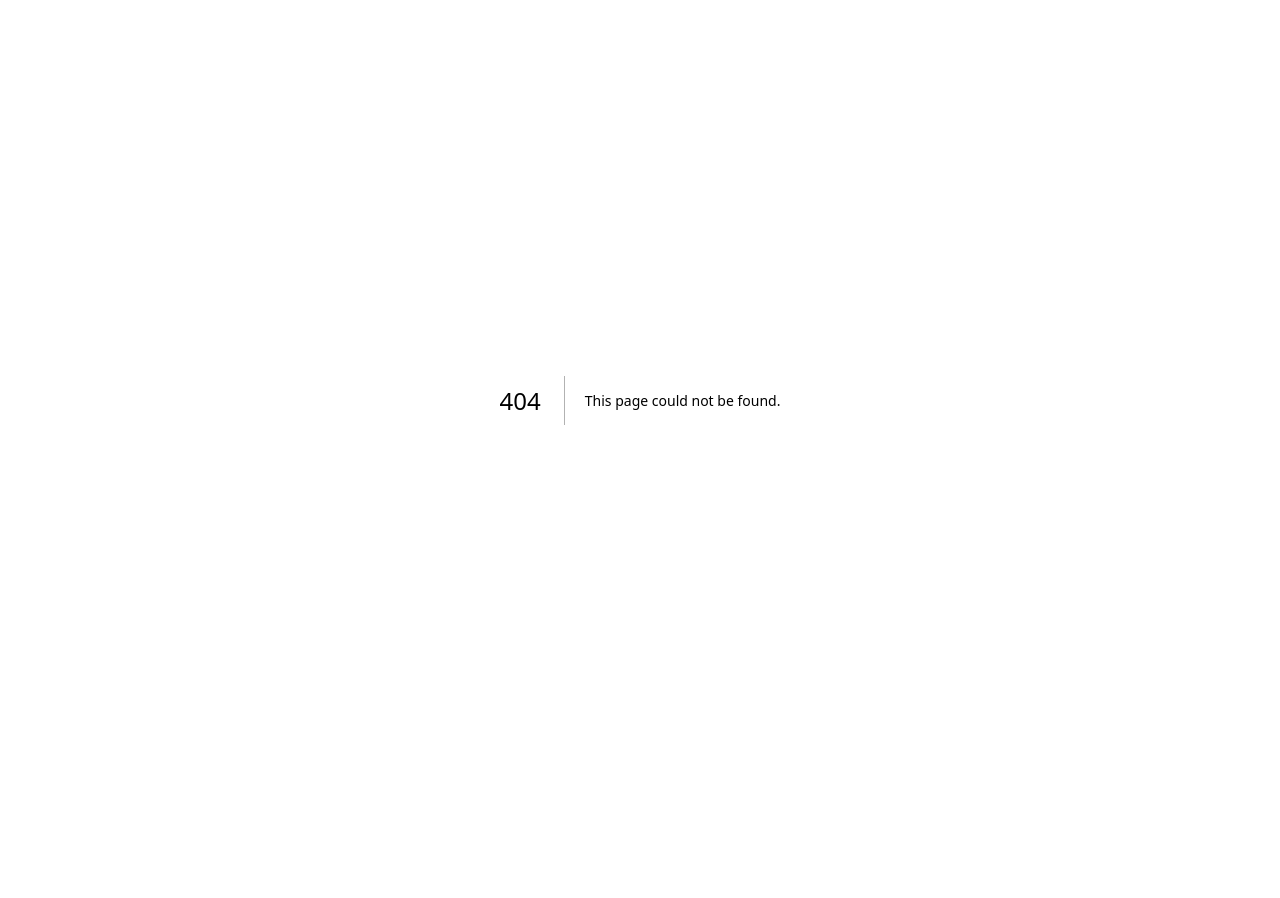
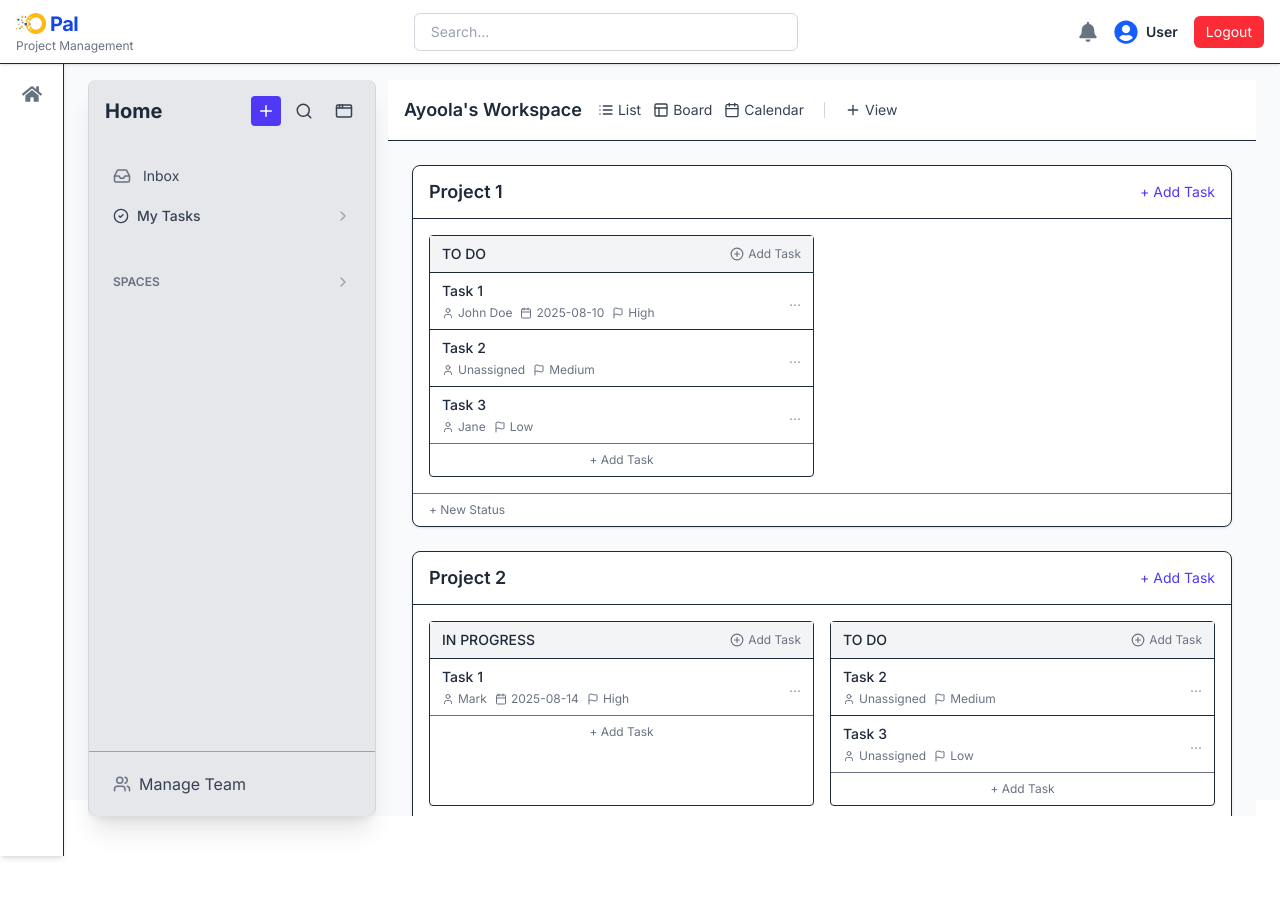
Before and after one commit to casstimmy/Project_Management, a Next.js app: page /projects/project in a window 1280 px wide. Before the commit this address had no page. Shown: the top 898 px of the page. Before the commit the page ends 800 px from the top, so only its background shows below. Built offline with nearby package versions, Linux system fonts and the light colour scheme.

Commit message:
done the user manager and Project management pages

```diff
--- a/components/Modal/ProjectModal.js
+++ b/components/Modal/ProjectModal.js
@@ -1,7 +1,22 @@
 // components/Modal/ProjectModal.js
-import { X } from "lucide-react";
+import { useState } from "react";
+import { X, PlusCircle } from "lucide-react";
 
 export default function ProjectModal({ closeModal, activeSpace }) {
+  const [objectives, setObjectives] = useState([""]);
+  const [stakeholders, setStakeholders] = useState([
+    { name: "", role: "", contact: "" },
+  ]);
+  const [responsibilities, setResponsibilities] = useState([
+    { role: "", responsibility: "" },
+  ]);
+
+  const addObjective = () => setObjectives([...objectives, ""]);
+  const addStakeholder = () =>
+    setStakeholders([...stakeholders, { name: "", role: "", contact: "" }]);
+  const addResponsibility = () =>
+    setResponsibilities([...responsibilities, { role: "", responsibility: "" }]);
+
   return (
     <div className="fixed inset-0 z-50 flex items-center justify-center bg-black/40 backdrop-blur-sm px-4 py-8">
       <div className="bg-white rounded-xl w-full max-w-3xl shadow-2xl relative overflow-y-auto max-h-[90vh]">
@@ -24,7 +39,7 @@ export default function ProjectModal({ closeModal, activeSpace }) {
             }}
             className="space-y-6"
           >
-            {/* 1. Project Title */}
+            {/* Project Title */}
             <div>
               <label className="block text-sm font-medium text-gray-700 mb-1">
                 Project Title
@@ -37,7 +52,7 @@ export default function ProjectModal({ closeModal, activeSpace }) {
               />
             </div>
 
-            {/* 2. Purpose & Justification */}
+            {/* Purpose & Justification */}
             <div>
               <label className="block text-sm font-medium text-gray-700 mb-1">
                 Project Purpose & Justification
@@ -49,24 +64,31 @@ export default function ProjectModal({ closeModal, activeSpace }) {
               ></textarea>
             </div>
 
-            {/* 3. Project Objectives */}
+            {/* Project Objectives */}
             <div>
               <label className="block text-sm font-medium text-gray-700 mb-2">
                 Project Objectives
               </label>
               <div className="space-y-2">
-                {[1, 2, 3].map((n) => (
+                {objectives.map((objective, idx) => (
                   <input
-                    key={n}
+                    key={idx}
                     type="text"
                     className="w-full border border-gray-300 rounded-md px-4 py-2 focus:ring-2 focus:ring-indigo-500"
-                    placeholder={`Objective ${n}`}
+                    placeholder={`Objective ${idx + 1}`}
                   />
                 ))}
+                <button
+                  type="button"
+                  onClick={addObjective}
+                  className="text-indigo-600 text-sm font-medium flex items-center gap-1"
+                >
+                  <PlusCircle size={16} /> Add Objective
+                </button>
               </div>
             </div>
 
-            {/* 4. Project Scope */}
+            {/* Project Scope */}
             <div>
               <label className="block text-sm font-medium text-gray-700 mb-1">
                 Project Scope
@@ -78,14 +100,14 @@ export default function ProjectModal({ closeModal, activeSpace }) {
               ></textarea>
             </div>
 
-            {/* 5. Key Stakeholders */}
+            {/* Key Stakeholders */}
             <div>
               <label className="block text-sm font-medium text-gray-700 mb-2">
                 Key Stakeholders
               </label>
-              {[1, 2, 3].map((n) => (
+              {stakeholders.map((_, idx) => (
                 <div
-                  key={n}
+                  key={idx}
                   className="grid grid-cols-1 sm:grid-cols-3 gap-2 mb-2"
                 >
                   <input
@@ -105,26 +127,44 @@ export default function ProjectModal({ closeModal, activeSpace }) {
                   />
                 </div>
               ))}
+              <button
+                type="button"
+                onClick={addStakeholder}
+                className="text-indigo-600 text-sm font-medium flex items-center gap-1"
+              >
+                <PlusCircle size={16} /> Add Stakeholder
+              </button>
             </div>
 
-            {/* 6. Roles & Responsibilities */}
+            {/* Roles & Responsibilities */}
             <div>
               <label className="block text-sm font-medium text-gray-700 mb-2">
                 Roles & Responsibilities
               </label>
-              {["Project Manager", "Facility Manager", "Contractor", "Finance"].map((role) => (
-                <div key={role} className="mb-2">
-                  <label className="text-sm font-semibold">{role}</label>
+              {responsibilities.map((item, idx) => (
+                <div key={idx} className="grid grid-cols-1 sm:grid-cols-2 gap-2 mb-2">
                   <input
                     type="text"
-                    className="w-full border border-gray-300 rounded-md px-3 py-2 mt-1"
-                    placeholder={`Responsibility of ${role}`}
+                    className="border border-gray-300 rounded-md px-3 py-2"
+                    placeholder="Role (e.g. Contractor)"
+                  />
+                  <input
+                    type="text"
+                    className="border border-gray-300 rounded-md px-3 py-2"
+                    placeholder="Responsibility"
                   />
                 </div>
               ))}
+              <button
+                type="button"
+                onClick={addResponsibility}
+                className="text-indigo-600 text-sm font-medium flex items-center gap-1"
+              >
+                <PlusCircle size={16} /> Add Responsibility
+              </button>
             </div>
 
-            {/* 8. Budget Summary */}
+            {/* Budget Summary */}
             <div>
               <label className="block text-sm font-medium text-gray-700 mb-2">
                 Budget Summary
@@ -141,7 +181,7 @@ export default function ProjectModal({ closeModal, activeSpace }) {
               ))}
             </div>
 
-            {/* 9. Risks & Assumptions */}
+            {/* Risks & Assumptions */}
             <div>
               <label className="block text-sm font-medium text-gray-700 mb-2">
                 Risks & Assumptions
@@ -158,7 +198,7 @@ export default function ProjectModal({ closeModal, activeSpace }) {
               ></textarea>
             </div>
 
-            {/* 10. Approval Signatures */}
+            {/* Approval Signatures */}
             <div>
               <label className="block text-sm font-medium text-gray-700 mb-2">
                 Approval Signatures
--- a/components/layout/PageLayout.js
+++ b/components/layout/PageLayout.js
@@ -9,7 +9,7 @@ export default function PageLayout({ children }) {
     <Layout>
       <div className="flex h-[92%] w-full bg-gray-50">
         {/* Fixed Sidebar */}
-        <Sidebar isOpen={sidebarOpen} onClose={() => setSidebarOpen(false)} />
+        <Sidebar />
 
         {/* Main content with padding-left to offset fixed sidebar */}
         <div className={`flex flex-col flex-1 transition-all duration-300 ${sidebarOpen ? "pl-72" : "pl-0"}`}>
--- a/components/layout/Sidebar.js
+++ b/components/layout/Sidebar.js
@@ -68,7 +68,6 @@ export default function Sidebar({ isOpen, onClose }) {
     );
   };
 
-
   const spaces = [
     {
       name: "My Space",
@@ -91,7 +90,7 @@ export default function Sidebar({ isOpen, onClose }) {
       />
 
       <aside
-        className={`fixed top-0 left-0 z-50 ${
+        className={`mr-3 fixed top-0 left-0 z-50 ${
           isCollapsed ? "w-20" : "w-72"
         } bg-gray-200 backdrop-blur-xl border-r border-l border-gray-300 rounded-lg h-full shadow-xl flex flex-col transition-all duration-300 md:translate-x-0 md:static ${
           isOpen ? "translate-x-0" : "-translate-x-full"
@@ -99,9 +98,11 @@ export default function Sidebar({ isOpen, onClose }) {
       >
         <div className="flex flex-col h-full relative">
           {/* Always-visible Collapse Button */}
-          <div className={`absolute top-4  z-50 ${
+          <div
+            className={`absolute top-4  z-50 ${
               isCollapsed ? "right-7" : "right-4"
-        } `}>
+            } `}
+          >
             <button
               onClick={() => setIsCollapsed((prev) => !prev)}
               className="inline-flex items-center justify-center p-1.5 text-gray-700 hover:scale-105 transition"
@@ -114,7 +115,7 @@ export default function Sidebar({ isOpen, onClose }) {
           <div className="flex flex-col h-full">
             {/* Header */}
             {!isCollapsed && (
-              <div className="flex items-center justify-between px-4 py-4 border-b border-gray-400">
+              <div className="flex items-center justify-between px-4 py-4">
                 <h2 className="text-xl font-bold text-gray-800">Home</h2>
                 <div className="flex items-center mr-10 gap-2">
                   <button className="hidden md:inline-flex items-center justify-center p-1.5 bg-indigo-600 text-white rounded hover:scale-105 transition">
@@ -187,8 +188,8 @@ export default function Sidebar({ isOpen, onClose }) {
 
                 {expandedSpaces.__main__ && (
                   <div className="ml-2 mt-2 space-y-2">
-                    <button
-                      onClick={() => openModal("My Workspace")}
+                    <Link
+                      href="/projects/project"
                       className="flex items-center gap-3 px-4 py-2 mt-2 text-sm text-gray-700 bg-gray-100 hover:bg-gray-200 transition-colors rounded-md w-full shadow-sm"
                     >
                       <span className="bg-white p-2 rounded-md shadow">
@@ -199,7 +200,7 @@ export default function Sidebar({ isOpen, onClose }) {
                           All Tasks – Ayoola&apos;s Workspace
                         </span>
                       )}
-                    </button>
+                    </Link>
 
                     {/* Dynamic Spaces */}
                     {spaces.map((space) => (
@@ -213,15 +214,9 @@ export default function Sidebar({ isOpen, onClose }) {
                             {!isCollapsed && space.name}
                           </div>
                           {expandedSpaces[space.name] ? (
-                            <ChevronDown
-                              size={16}
-                              className="text-gray-400"
-                            />
+                            <ChevronDown size={16} className="text-gray-400" />
                           ) : (
-                            <ChevronRight
-                              size={16}
-                              className="text-gray-400"
-                            />
+                            <ChevronRight size={16} className="text-gray-400" />
                           )}
                         </button>
 
--- /dev/null
+++ b/components/projects/WorkspaceHeader.js
@@ -0,0 +1,31 @@
+// components/WorkspaceHeader.js
+import { List, Layout, Calendar, Plus } from "lucide-react";
+
+export default function WorkspaceHeader() {
+  return (
+    <div className="flex items-center justify-between px-4 py-4 border-b bg-white">
+      <div className="flex items-center gap-4">
+        <h1 className="text-lg font-semibold">Ayoola&apos;s Workspace</h1>
+        <div className="flex items-center gap-3">
+          <button className="flex items-center gap-1 text-sm text-gray-700 hover:text-indigo-600">
+            <List size={16} />
+            List
+          </button>
+          <button className="flex items-center gap-1 text-sm text-gray-700 hover:text-indigo-600">
+            <Layout size={16} />
+            Board
+          </button>
+          <button className="flex items-center gap-1 text-sm text-gray-700 hover:text-indigo-600">
+            <Calendar size={16} />
+            Calendar
+          </button>
+          <div className="h-4 w-px bg-gray-300 mx-2" />
+          <button className="flex items-center gap-1 text-sm text-gray-700 hover:text-indigo-600">
+            <Plus size={16} />
+            View
+          </button>
+        </div>
+      </div>
+    </div>
+  );
+}
--- /dev/null
+++ b/models/Project.js
@@ -0,0 +1,48 @@
+// models/Project.js
+
+import mongoose, { Schema, models } from "mongoose";
+
+const objectiveSchema = new Schema({
+  text: { type: String, required: true },
+});
+
+const stakeholderSchema = new Schema({
+  name: String,
+  role: String,
+  contact: String,
+});
+
+const responsibilitySchema = new Schema({
+  role: String,
+  responsibility: String,
+});
+
+const budgetSchema = new Schema({
+  category: String,
+  amount: Number,
+});
+
+const approvalSchema = new Schema({
+  name: String,
+  role: String,
+  date: Date,
+});
+
+const projectSchema = new Schema(
+  {
+    space: { type: String, required: true },
+    title: { type: String, required: true },
+    purpose: { type: String },
+    objectives: [objectiveSchema],
+    scope: { type: String },
+    stakeholders: [stakeholderSchema],
+    responsibilities: [responsibilitySchema],
+    budget: [budgetSchema],
+    risks: { type: String },
+    assumptions: { type: String },
+    approvals: [approvalSchema],
+  },
+  { timestamps: true }
+);
+
+export default models.Project || mongoose.model("Project", projectSchema);
--- /dev/null
+++ b/pages/projects/project.js
@@ -0,0 +1,121 @@
+import PageLayout from "@/components/layout/PageLayout";
+import { User, Calendar, Flag, PlusCircle, } from "lucide-react";
+import WorkspaceHeader from "@/components/projects/WorkspaceHeader";
+
+export default function ProjectsPage() {
+  const projects = [
+    {
+      id: 1,
+      name: "Project 1",
+      statuses: [
+        {
+          id: "todo",
+          label: "TO DO",
+          tasks: [
+            { id: 1, name: "Task 1", assignee: "John Doe", dueDate: "2025-08-10", priority: "High" },
+            { id: 2, name: "Task 2", assignee: "", dueDate: "", priority: "Medium" },
+            { id: 3, name: "Task 3", assignee: "Jane", dueDate: "", priority: "Low" },
+          ],
+        },
+      ],
+    },
+    {
+      id: 2,
+      name: "Project 2",
+      statuses: [
+        {
+          id: "inprogress",
+          label: "IN PROGRESS",
+          tasks: [
+            { id: 4, name: "Task 1", assignee: "Mark", dueDate: "2025-08-14", priority: "High" },
+          ],
+        },
+        {
+          id: "todo",
+          label: "TO DO",
+          tasks: [
+            { id: 5, name: "Task 2", assignee: "", dueDate: "", priority: "Medium" },
+            { id: 6, name: "Task 3", assignee: "", dueDate: "", priority: "Low" },
+          ],
+        },
+      ],
+    },
+  ];
+
+  return (
+   <PageLayout>
+   <WorkspaceHeader />
+
+     <div className="p-6 space-y-6">
+      {projects.map((project) => (
+        <div key={project.id} className="bg-white border rounded-lg shadow">
+          <div className="flex items-center justify-between border-b px-4 py-3">
+            <h2 className="text-lg font-semibold">{project.name}</h2>
+            <button className="text-sm text-indigo-600 hover:underline">
+              + Add Task
+            </button>
+          </div>
+
+          <div className="grid grid-cols-1 md:grid-cols-2 gap-4 p-4">
+            {project.statuses.map((status) => (
+              <div key={status.id} className="border rounded">
+                <div className="flex items-center justify-between bg-gray-100 px-3 py-2">
+                  <span className="text-sm font-medium">{status.label}</span>
+                  <button className="text-xs text-gray-500 hover:text-indigo-600 flex items-center gap-1">
+                    <PlusCircle size={14} />
+                    Add Task
+                  </button>
+                </div>
+
+                {status.tasks.length === 0 && (
+                  <div className="text-sm text-gray-500 px-3 py-2">No tasks</div>
+                )}
+
+                <ul>
+                  {status.tasks.map((task) => (
+                    <li
+                      key={task.id}
+                      className="flex items-center justify-between hover:bg-gray-50 px-3 py-2 border-t text-sm"
+                    >
+                      <div className="flex flex-col">
+                        <span className="font-medium">{task.name}</span>
+                        <div className="flex gap-2 mt-1 text-xs text-gray-500">
+                          <span className="flex items-center gap-1">
+                            <User size={12} />
+                            {task.assignee || "Unassigned"}
+                          </span>
+                          {task.dueDate && (
+                            <span className="flex items-center gap-1">
+                              <Calendar size={12} />
+                              {task.dueDate}
+                            </span>
+                          )}
+                          <span className="flex items-center gap-1">
+                            <Flag size={12} />
+                            {task.priority}
+                          </span>
+                        </div>
+                      </div>
+                      <button className="text-gray-400 hover:text-gray-600">
+                        ...
+                      </button>
+                    </li>
+                  ))}
+                </ul>
+
+                <button className="w-full text-xs text-gray-500 hover:text-indigo-600 py-2 flex justify-center items-center gap-1 border-t">
+                  + Add Task
+                </button>
+              </div>
+            ))}
+          </div>
+
+          <button className="text-xs text-gray-500 hover:text-indigo-600 px-4 py-2 flex items-center gap-1 border-t w-full">
+            + New Status
+          </button>
+        </div>
+      ))}
+    </div>
+   </PageLayout>
+  );
+}
```
Lines whose indentation alone changed are shown as unchanged.
